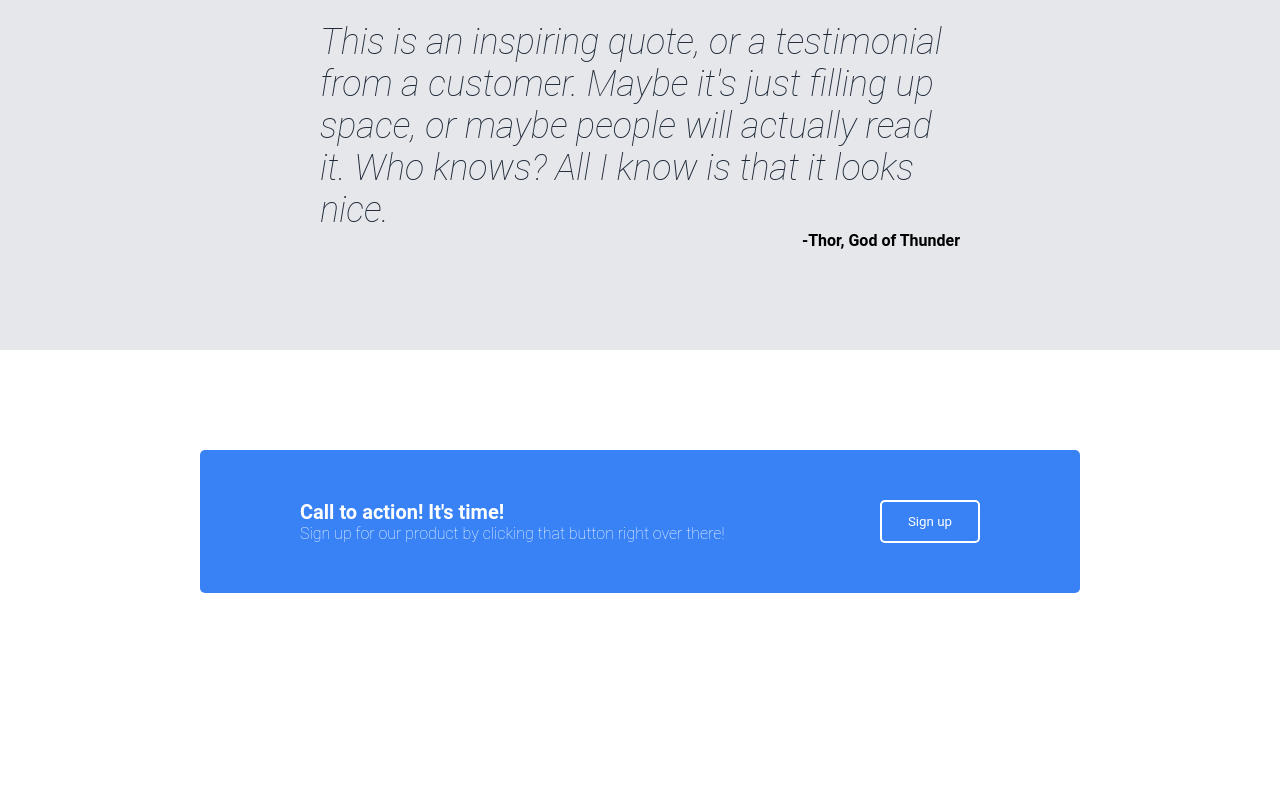
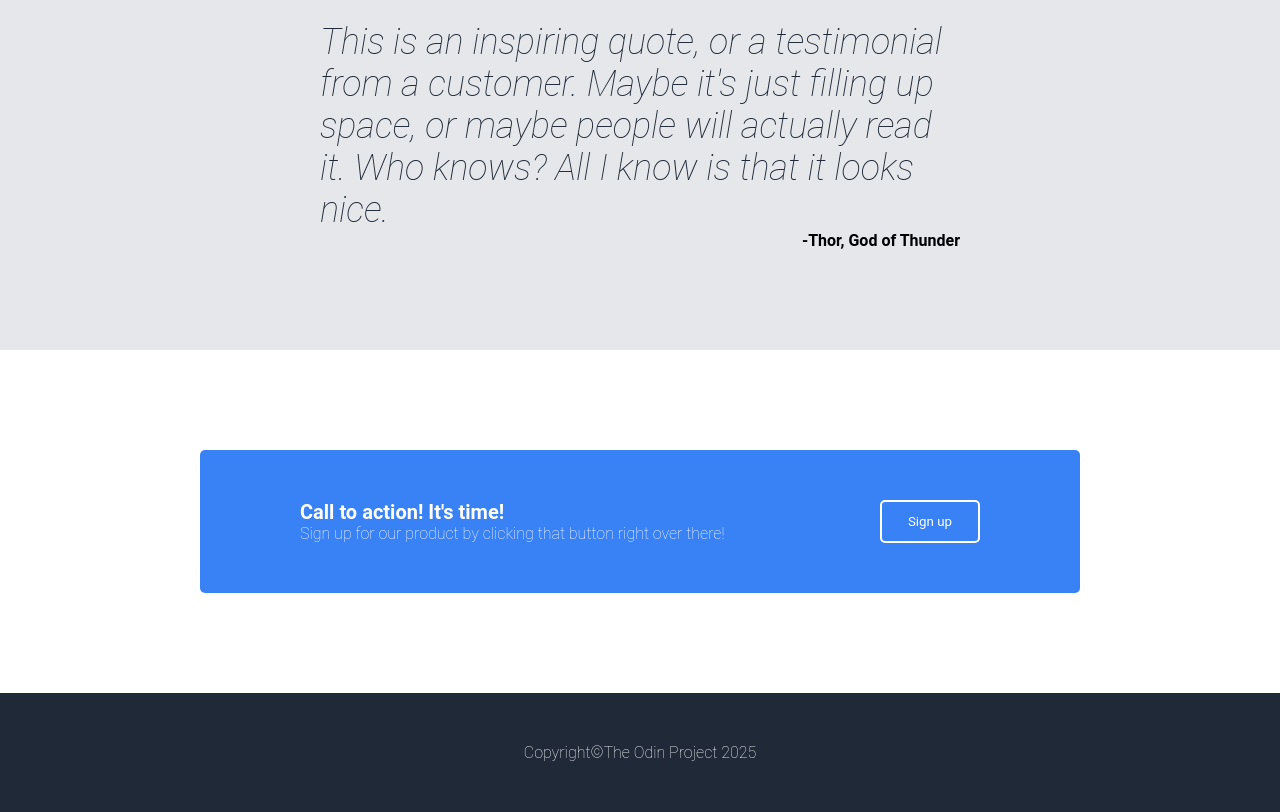
Before and after one commit to rishiganeshan/odin-landing-page, a plain HTML site: page index.html in a window 1280 px wide. Shown: the part 862-1674 px from the top of the page. Before the commit the page ends 1555 px from the top, so only its background shows below. Drawn offline with Linux system fonts and the light colour scheme.

Commit message:
Add footer section with copyright text

```diff
--- a/index.html
+++ b/index.html
@@ -68,6 +68,8 @@
         <div class="author">-Thor, God of Thunder</div>
     </div>
 
+
+
     <div class="call-to-action-section">
         <div class="call-to-action-text">
             <div class="call-to-action-header">Call to action! It's time!</div>
@@ -77,5 +79,10 @@
         <button class="sign-up-button">Sign up</button>
     </div>
 
+
+    <div class="footer-section">
+        Copyright <span>&#169;</span> The Odin Project 2025
+    </div>
+
 </body>
 </html>
--- a/styles.css
+++ b/styles.css
@@ -215,3 +215,12 @@ body {
     border-style: solid;
 
 }
+
+.footer-section {
+    display: flex;
+    justify-content: center;
+    align-items: center;
+    padding: 50px;
+    background-color: #1F2937;
+    color: white;
+}
```
